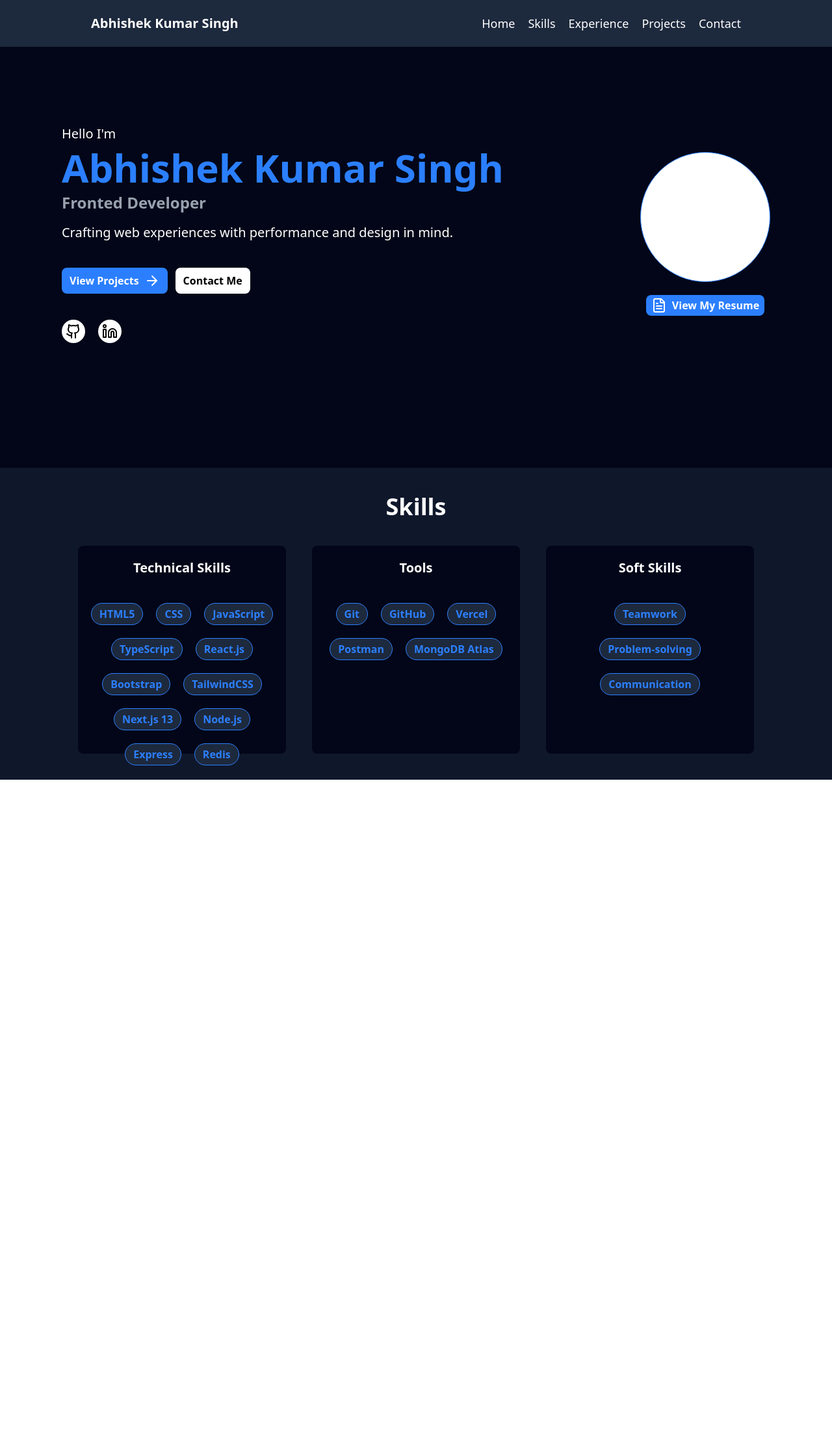
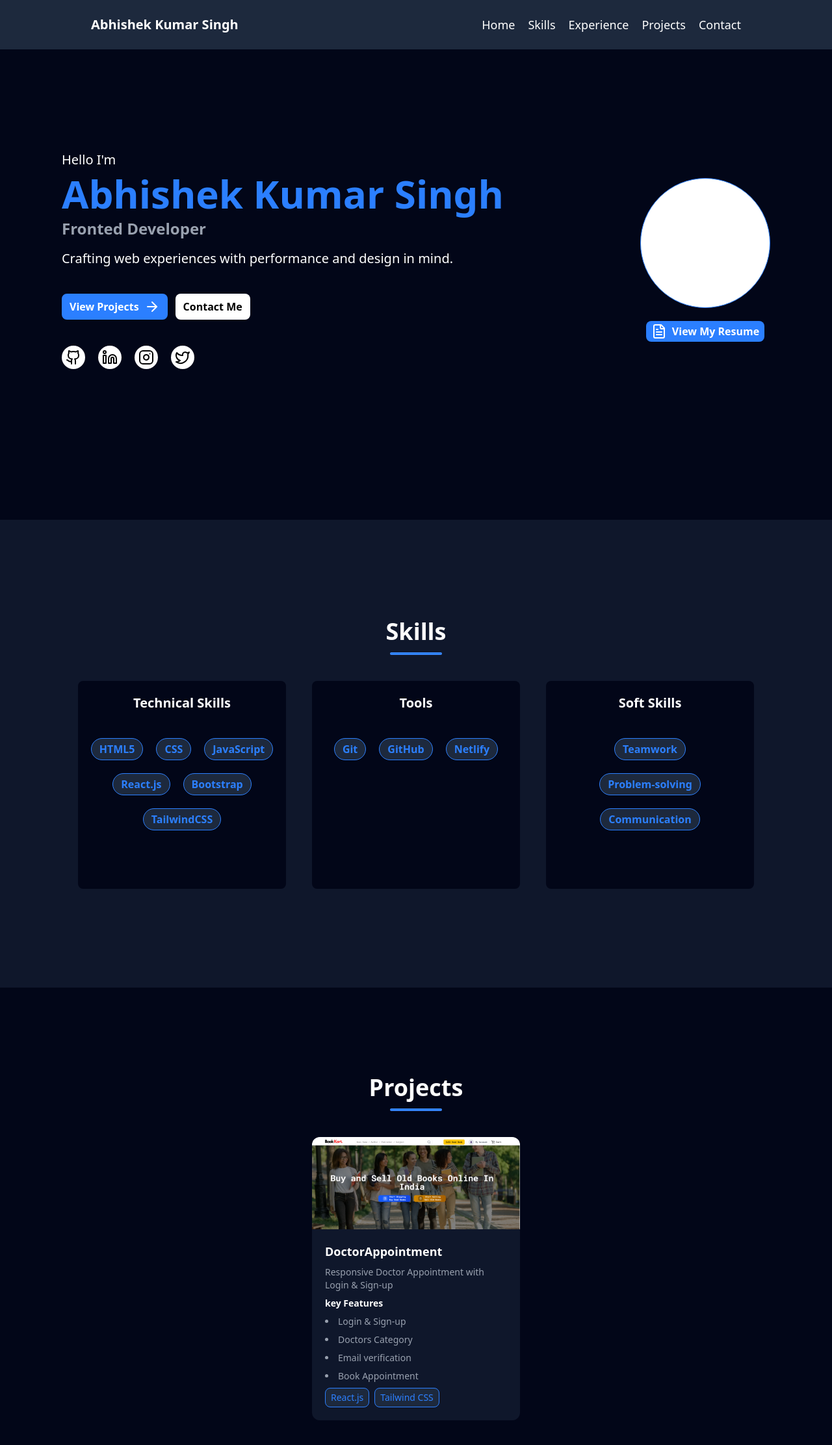
Before and after one commit to abhishekrathour27/My-Portfolio, a React (Vite) app: page / in a window 1280 px wide. Shown: the top 2224 px of the page at 65% size. Before the commit the page ends 1200 px from the top, so only its background shows below. Built offline with nearby package versions, Linux system fonts and the light colour scheme.

Commit message:
made projects section

```diff
--- a/src/App.jsx
+++ b/src/App.jsx
@@ -3,6 +3,7 @@ import './App.css'
 import Navbar from './components/Navbar'
 import HeroSec from './components/HeroSec'
 import Skills from './components/Skills/Skills'
+import Projects from './components/Projects/Projects'
 
 function App() {
 
@@ -11,6 +12,7 @@ function App() {
       <Navbar />
       <HeroSec />
       <Skills />
+      <Projects />
     </div>
   )
 }
--- /dev/null
+++ b/src/components/Exprience/Exprience.jsx
@@ -0,0 +1,9 @@
+import React from 'react'
+
+export default function Exprience() {
+  return (
+    <div>
+      <center>Work</center>
+    </div>
+  )
+}
--- a/src/components/HeroSec.jsx
+++ b/src/components/HeroSec.jsx
@@ -1,10 +1,10 @@
-import { ArrowBigRight, ArrowRight, FileText, GithubIcon, Linkedin } from 'lucide-react'
+import { ArrowBigRight, ArrowRight, FileText, GithubIcon, Instagram, Linkedin, Twitter } from 'lucide-react'
 import React from 'react'
 
 export default function HeroSec() {
     return (
         <div className='bg-[#020618]  '>
-            <div className='max-w-7xl h-[90vh] flex justify-around m-auto items-center gap-5'>
+            <div className='max-w-7xl h-[100vh] flex justify-around m-auto items-center gap-5'>
                 <div className=' space-y-10'>
                     <div className='flex flex-col text-xl gap-2'>
                         <span>Hello I'm</span>
@@ -23,6 +23,12 @@ export default function HeroSec() {
                         <div className='bg-white text-black p-1.5 rounded-full cursor-pointer w-fit'>
                             <a href='https://www.linkedin.com/feed/' > <Linkedin /> </a>
                         </div>
+                        <div className='bg-white text-black p-1.5 rounded-full cursor-pointer w-fit'>
+                            <a href='https://www.linkedin.com/feed/' > <Instagram /> </a>
+                        </div>
+                        <div className='bg-white text-black p-1.5 rounded-full cursor-pointer w-fit'>
+                            <a href='https://www.linkedin.com/feed/' > <Twitter /> </a>
+                        </div>
                     </div>
                 </div>
                 <div className='flex flex-col items-center gap-5'>
--- a/src/components/Navbar.jsx
+++ b/src/components/Navbar.jsx
@@ -2,16 +2,31 @@ import React from 'react'
 
 export default function Navbar() {
     return (
-        <div className='bg-slate-800 h-18 flex justify-between items-center px-35  fixed top-0 left-0 right-0 z-50'>
+        <div className='bg-slate-800 h-19 flex justify-between items-center px-35 fixed top-0 left-0 right-0 z-50 text-white'>
             <div>
                 <h1 className='font-bold text-xl'>Abhishek Kumar Singh</h1>
             </div>
             <ul className='flex gap-5 text-lg'>
-                <li className='cursor-pointer'>Home</li>
-                <li className='cursor-pointer'>Skills</li>
-                <li className='cursor-pointer'>Experience</li>
-                <li className='cursor-pointer'>Projects</li>
-                <li className='cursor-pointer'>Contact</li>
+                <li className='cursor-pointer group relative'>
+                    <span className='relative z-10'>Home</span>
+                    <span className='absolute left-0 -bottom-1 h-0.5 w-0 bg-blue-400 transition-all duration-300 group-hover:w-full'></span>
+                </li>
+                <li className='cursor-pointer group relative'>
+                    <span className='relative z-10'>Skills</span>
+                    <span className='absolute left-0 -bottom-1 h-0.5 w-0 bg-blue-400 transition-all duration-300 group-hover:w-full'></span>
+                </li>
+                <li className='cursor-pointer group relative'>
+                    <span className='relative z-10'>Experience</span>
+                    <span className='absolute left-0 -bottom-1 h-0.5 w-0 bg-blue-400 transition-all duration-300 group-hover:w-full'></span>
+                </li>
+                <li className='cursor-pointer group relative'>
+                    <span className='relative z-10'>Projects</span>
+                    <span className='absolute left-0 -bottom-1 h-0.5 w-0 bg-blue-400 transition-all duration-300 group-hover:w-full'></span>
+                </li>
+                <li className='cursor-pointer group relative'>
+                    <span className='relative z-10'>Contact</span>
+                    <span className='absolute left-0 -bottom-1 h-0.5 w-0 bg-blue-400 transition-all duration-300 group-hover:w-full'></span>
+                </li>
             </ul>
         </div>
     )
--- /dev/null
+++ b/src/components/Projects/ProjectCard.jsx
@@ -0,0 +1,36 @@
+import React from 'react'
+
+export default function ProjectCard({ projects }) {
+    return (
+
+        <div className='w-full grid grid-cols-1  items-center justify-center text-sm h-full'>
+            {
+                projects.map((item, index) => <div key={index} className='flex flex-col  bg-[#0F172B] w-[25vw] h-fit rounded-xl overflow-hidden'>
+                    <img src={item.image} alt="" />
+                    <div className='p-5 space-y-2 flex flex-col'>
+                        <span className='font-bold text-lg'>{item.title}</span>
+                        <span className='text-gray-400'>{item.description}</span>
+                        <span className='font-bold'>key Features</span>
+                        {
+                            item.features.map((f, index) => <li key={index} className='text-gray-400'>
+                                {f}
+                            </li>)
+                        }
+                        <div className='w-full flex flex-wrap gap-2 text-sm'>
+                            {
+                                item.technologies.map((tec, index) =>
+                                    <div
+                                        className=' border border-blue-500 text-blue-500 bg-[#1D293D] px-2 py-1 rounded-lg'
+                                        key={index}
+                                    >
+                                        {tec}
+                                    </div>)
+                            }
+
+                        </div>
+                    </div>
+                </div>)
+            }
+        </div>
+    )
+}
--- /dev/null
+++ b/src/components/Projects/Projects.jsx
@@ -0,0 +1,27 @@
+import React from 'react'
+import ProjectCard from './ProjectCard'
+
+export default function Projects() {
+    const projects = [
+        {
+            id: 1,
+            title: "DoctorAppointment",
+            description: "Responsive Doctor Appointment with Login & Sign-up",
+            image: "/book_kart.png",
+            technologies: ["React.js", "Tailwind CSS"],
+            features: ["Login & Sign-up", "Doctors Category", "Email verification", "Book Appointment"],
+            github: "https://github.com/rohit9098singh",
+            demo: "https://github.com/rohit9098singh/Book_Store",
+        },
+    ]
+    return (
+
+        <div className='bg-[#020618] py-5 h-[100vh] flex flex-col items-center justify-center overflow-x-hidden'>
+            <center className='text-4xl font-bold'>Projects</center>
+            <div className="w-20 h-1 bg-blue-500 mx-auto border mt-3 rounded-full border-white/10"></div>
+            <div className='mt-10 flex'>
+                <ProjectCard projects={projects} />
+            </div>
+        </div>
+    )
+}
--- a/src/components/Skills/Skills.jsx
+++ b/src/components/Skills/Skills.jsx
@@ -6,14 +6,13 @@ export default function Skills() {
         {
             title: "Technical Skills",
             items: [
-                "HTML5", "CSS", "JavaScript", "TypeScript",
-                "React.js", "Bootstrap", "TailwindCSS", "Next.js 13",
-                "Node.js", "Express", "Redis"
+                "HTML5", "CSS", "JavaScript",
+                "React.js", "Bootstrap", "TailwindCSS"
             ]
         },
         {
             title: "Tools",
-            items: ["Git", "GitHub", "Vercel", "Postman", "MongoDB Atlas"]
+            items: ["Git", "GitHub", "Netlify"]
         },
         {
             title: "Soft Skills",
@@ -21,8 +20,9 @@ export default function Skills() {
         }
     ]
     return (
-        <div className='h-[60vh] bg-[#0F172B] py-8 flex flex-col items-center justify-center'>
+        <div className='h-[90vh] bg-[#0F172B] py-8 flex flex-col items-center justify-center'>
             <center className='text-4xl font-bold'>Skills</center>
+            <div className="w-20 h-1 bg-blue-500 mx-auto border mt-3 rounded-full border-white/10"></div>
             <div className='grid grid-cols-3 gap-10 mt-10'>
                 {
                     skillCategories.map((item) => <SkillsCard key={item.title} item={item} />)
```
Also changed, not shown: public/book_kart.png (added).
